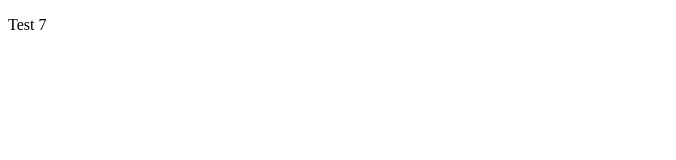
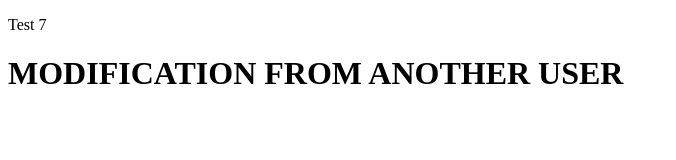
Before and after one commit to YMotsnyi/UDEMY, a plain HTML site: page index.html in a window 1280 px wide. Shown: the whole page, without its empty margins (0-676 px from the left). Drawn offline with Linux system fonts and the light colour scheme; files whose address does not match are found by name.

Commit message:
Added h1 to html by YourRok

```diff
--- a/index.html
+++ b/index.html
@@ -8,6 +8,7 @@
 </head>
 <body>
   <p>Test 7</p>
+  <h1>MODIFICATION FROM ANOTHER USER</h1>
 
   <script src="./7/js/script.js"></script>
 </body>
```
